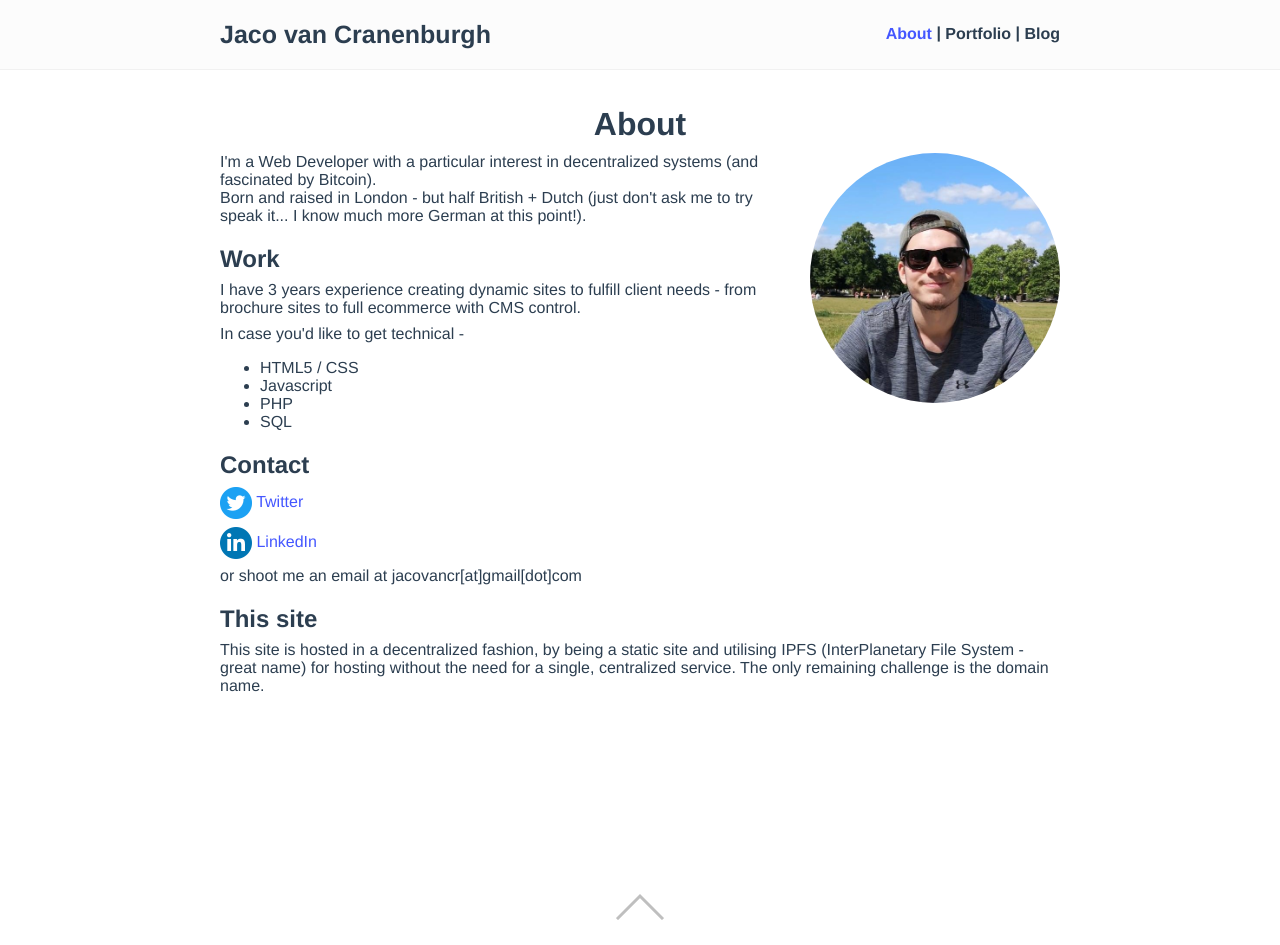
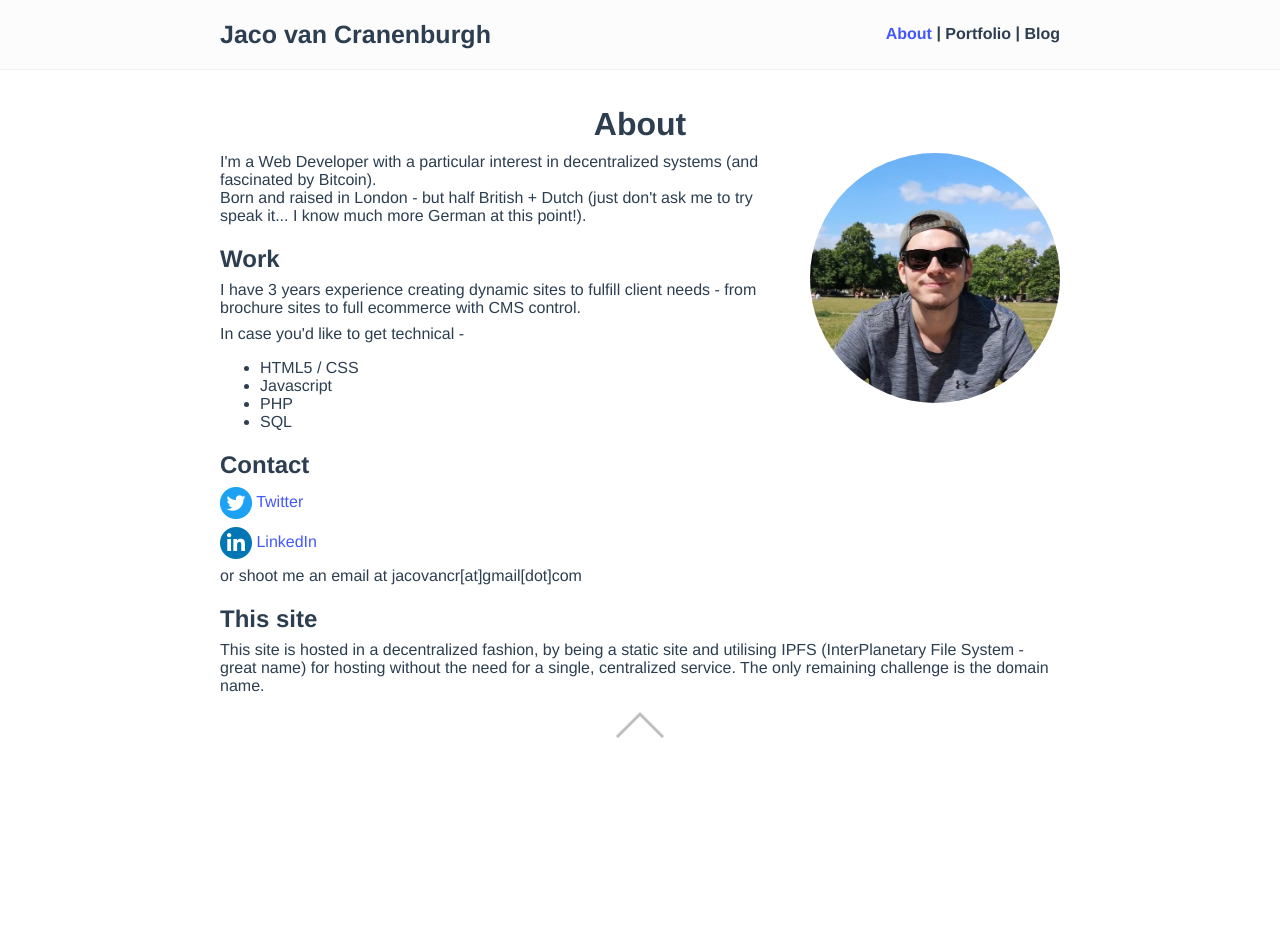
Before and after one commit to jacovanc/portfolio-site, a Vue app: page / in a window 1280 px wide. After the commit the page ends 800 px from the top, so only its background shows below. Built offline with nearby package versions, Linux system fonts and the light colour scheme.

Commit message:
Touch pad area adjustments

```diff
--- a/src/App.vue
+++ b/src/App.vue
@@ -1,5 +1,5 @@
 <template>
-	<div class="main-wrapper">
+	<div class="main-wrapper" id="touchsurface" v-on:touchstart="touchStart" v-on:touchend="touchEnd">
 		<div id="nav">
 			<div class="inner-wrapper">
 				<router-link to="/" class="site-title">
@@ -13,7 +13,7 @@
 				<div class="clear"></div>
 			</div>
 		</div>
-		<div class="outer-wrapper" id="touchsurface" v-on:touchstart="touchStart" v-on:touchend="touchEnd">
+		<div class="outer-wrapper">
 			<router-view />
 			<div class="back-to-top" v-on:click="backToTop"></div>
 		</div>
@@ -125,8 +125,8 @@ export default {
 	.outer-wrapper {
 		padding: 15px;
 		padding-bottom: 60px;
-		min-height: 100%;
 		position: relative;
+		box-sizing: border-box;
 	}
 	.inner-wrapper {
 		width: 840px;
```
